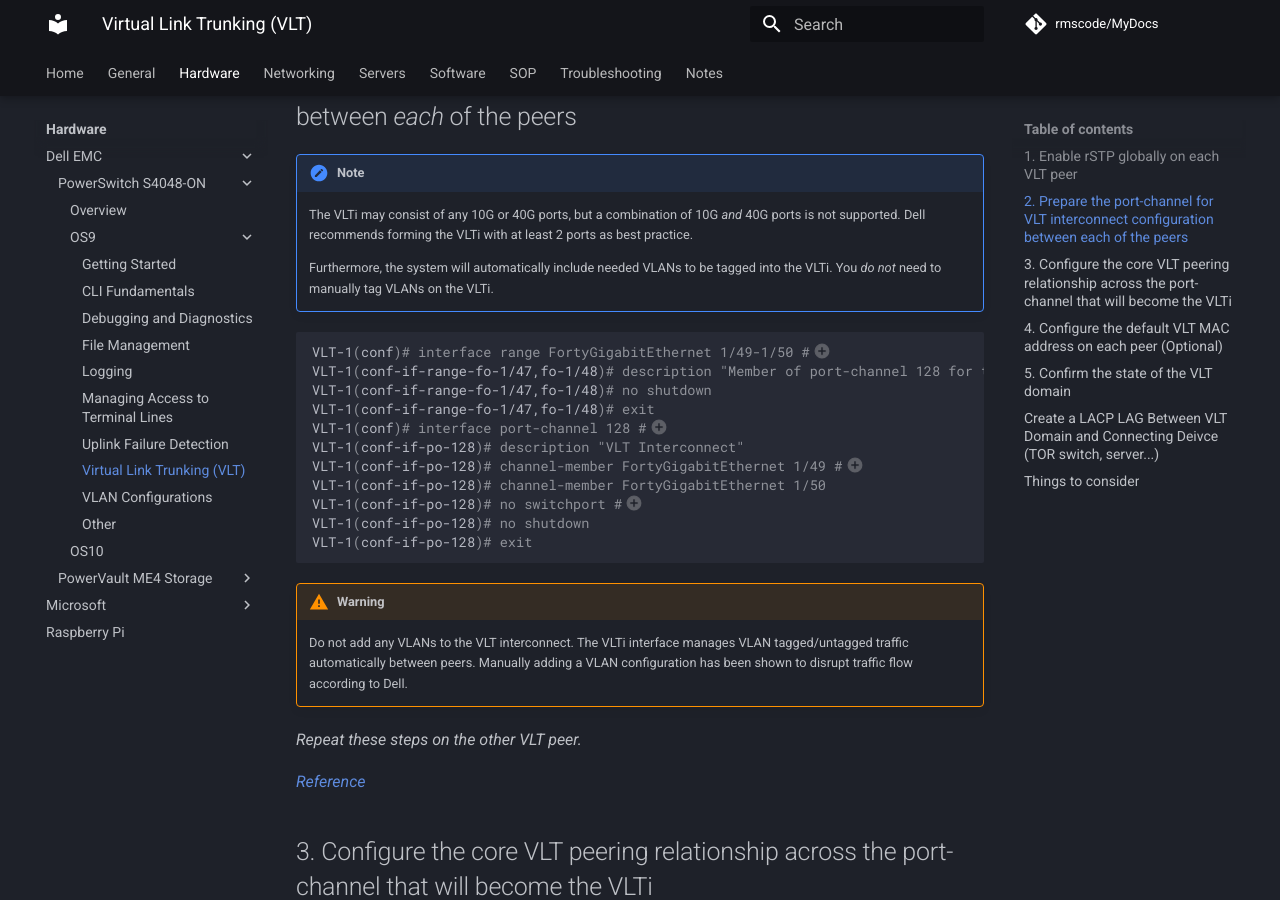
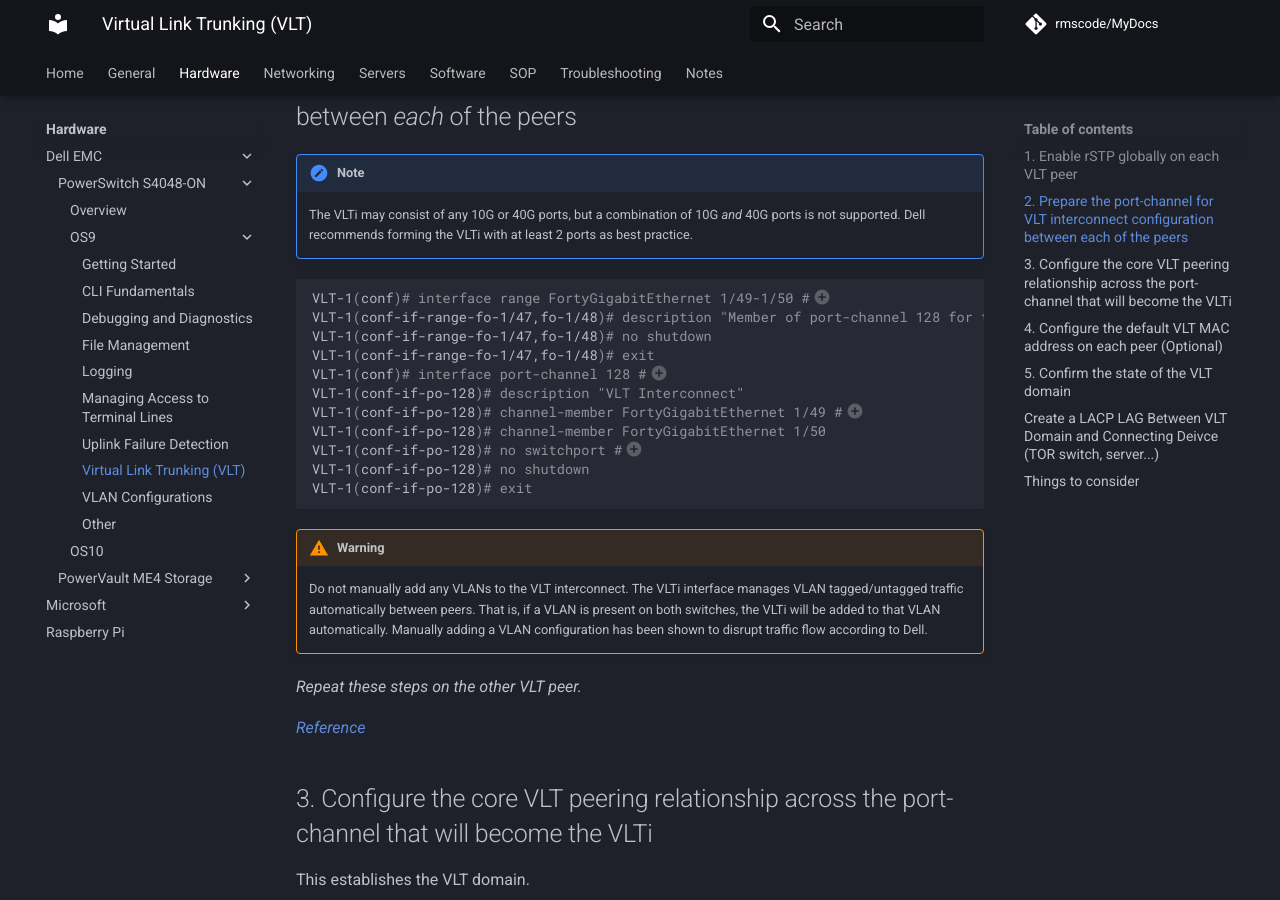
Before and after one commit to rmscode/binary-garden, an MkDocs documentation site: the page built from docs/hardware/dell-emc/S4048-ON/os9-vlt.md, in a window 1280 px wide and 900 px high, scrolled down 1014 px. Built offline with MkDocs 1.6.1 and Material for MkDocs 9.7.7, drawn with Linux system fonts in a browser that asks for light colours; comment, search, counter and statistics services are not loaded.

Commit message:
Update os9-vlt.md

````diff
--- a/docs/hardware/dell-emc/S4048-ON/os9-vlt.md
+++ b/docs/hardware/dell-emc/S4048-ON/os9-vlt.md
@@ -49,8 +49,6 @@
 
     The VLTi may consist of any 10G or 40G ports, but a combination of 10G *and* 40G ports is not supported. Dell recommends forming the VLTi with at least 2 ports as best practice.
 
-    Furthermore, the system will automatically include needed VLANs to be tagged into the VLTi. You *do not* need to manually tag VLANs on the VLTi.
-
 ```shell
 VLT-1(conf)# interface range FortyGigabitEthernet 1/49-1/50 #(1)
 VLT-1(conf-if-range-fo-1/47,fo-1/48)# description "Member of port-channel 128 for the VLT Interconnect" #(2)
@@ -73,7 +71,7 @@
 
 !!! warning
 
-    Do not add any VLANs to the VLT interconnect. The VLTi interface manages VLAN tagged/untagged traffic automatically between peers. Manually adding a VLAN configuration has been shown to disrupt traffic flow according to Dell.
+    Do not manually add any VLANs to the VLT interconnect. The VLTi interface manages VLAN tagged/untagged traffic automatically between peers. That is, if a VLAN is present on both switches, the VLTi will be added to that VLAN automatically. Manually adding a VLAN configuration has been shown to disrupt traffic flow according to Dell.
 
 *Repeat these steps on the other VLT peer.*
 
````
